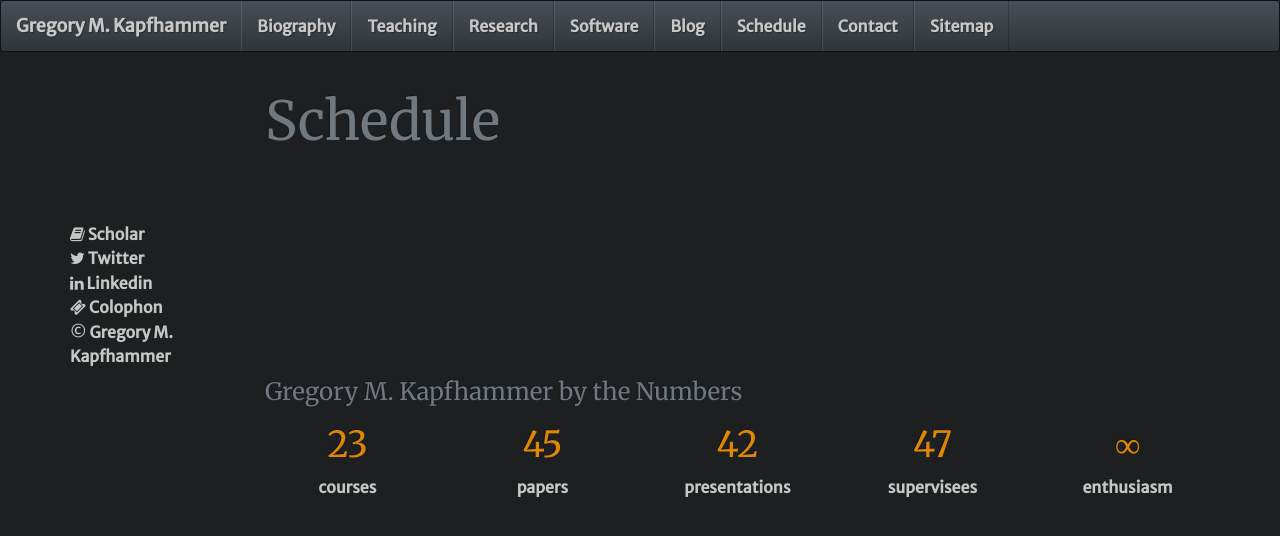
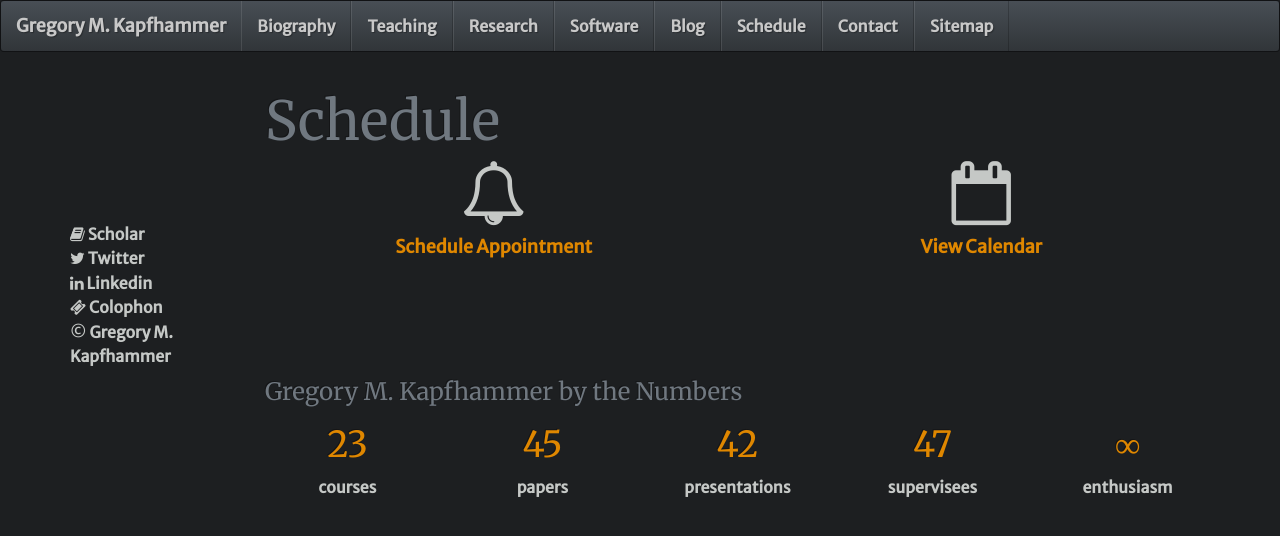
Before and after one commit to geerc/www, a Jekyll site: the page built from gkapfham/site/main/Schedule.md, in a window 1280 px wide. Shown: the top 536 px of the page. Built offline with Jekyll 4.4.1, drawn with Linux system fonts in a browser that asks for light colours; nearby versions of some CDN libraries; Markdown is read by kramdown in place of the engine named in the settings; comment, search, counter and statistics services are not loaded.

Commit message:
Adding in a reasonable Schedule.md file; does not embed full Google calendar.

```diff
--- a/gkapfham/site/main/Schedule.md
+++ b/gkapfham/site/main/Schedule.md
@@ -9,3 +9,20 @@ backup: ../../../
 ---
 
 # {{ page.title }}
+
+<div class="row">
+
+<div class="col-xs-6 center-xy">
+<i class="fa fa-bell-o fa-4x"></i><p></p>
+<a class="major" href = "https://www.google.com/calendar/selfsched?sstoken=UU9NbDBvclJCQjlQfGRlZmF1bHR8YTlkNzM1MzFiMTUxNDhhYTc2ZDI2MDhmM2ZiZWJjZGE">Schedule Appointment</a>
+</div>
+
+<div class="col-xs-6 center-xy">
+<i class="fa fa-calendar-o fa-4x"></i><p></p>
+<a class="major" href = "http://www.google.com/calendar/embed?src=gkapfham%40allegheny.edu&ctz=America/New_York">View Calendar</a>
+</div>
+
+<div class="col-xs-12 bottom-pad">
+</div>
+
+</div>
```
